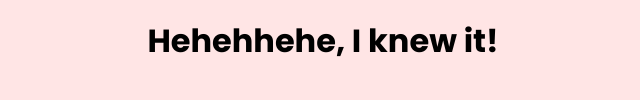
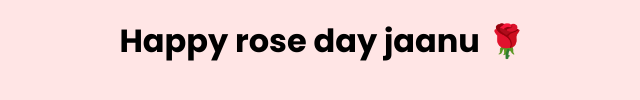
Before and after one commit to sachack21/valentine, a plain HTML site: page yes.html in a window 1280 px wide. Shown: the part 492-592 px from the top of the page, without its empty margins (317-957 px from the left). Drawn offline with Linux system fonts and the light colour scheme.

Commit message:
Update yes.html

```diff
--- a/yes.html
+++ b/yes.html
@@ -14,7 +14,7 @@
     <div class="container">
         <img class="media_gif__MBeQG" style="aspect-ratio:307/270" src="https://i.giphy.com/Y9bboRSDSw0CezsCji.webp"
             alt="" width="280">
-        <h1>Hehehhehe, I knew it!</h1>
+        <h1>Happy rose day jaanu 🌹</h1>
 
 
     </div>
```
